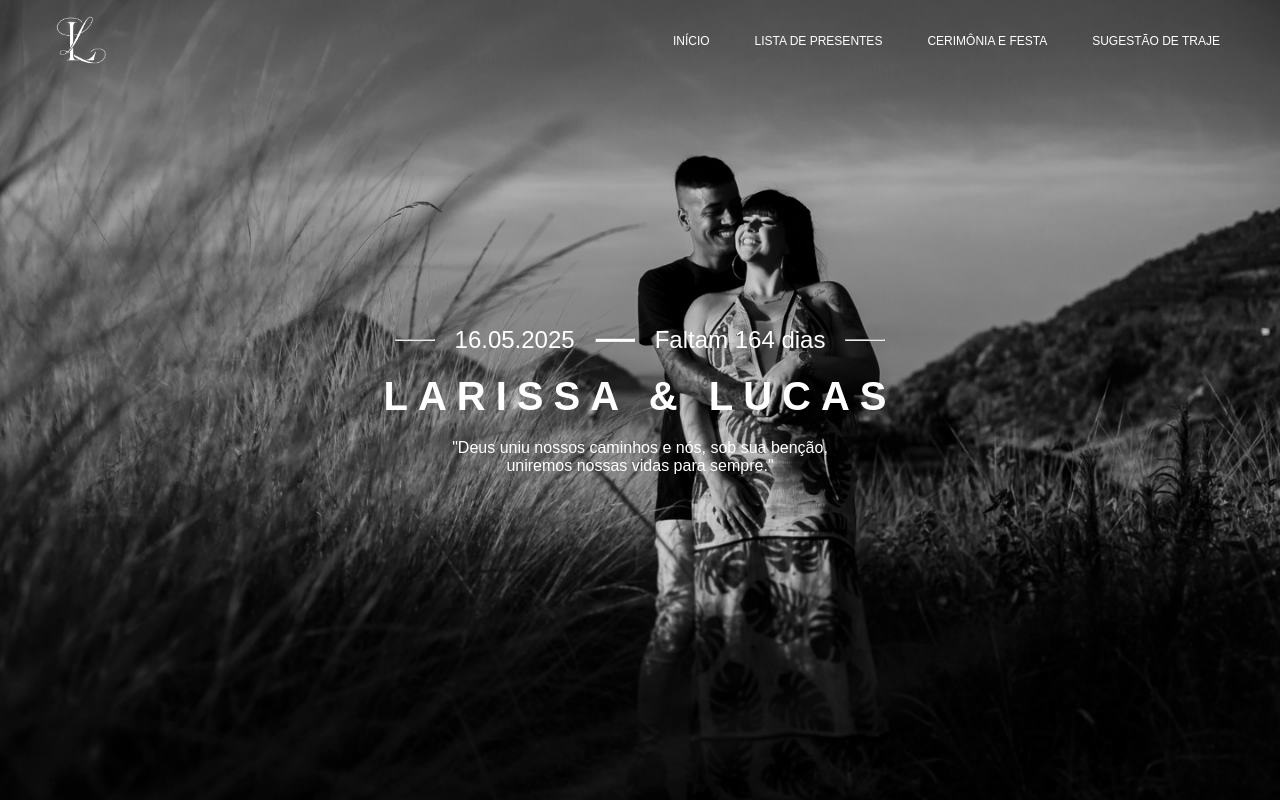
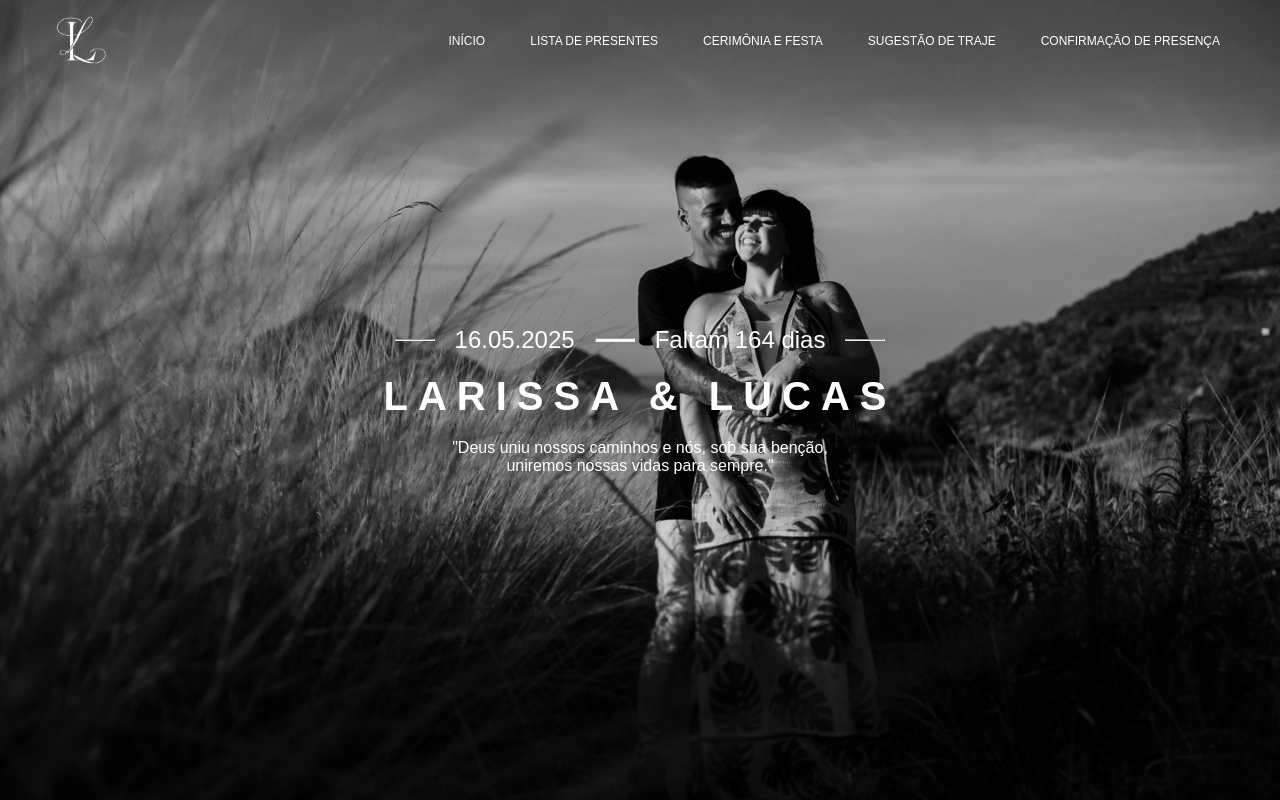
Before and after one commit to LucasPedruo/Meu-site-de-casamento, an Angular app: page /inicio in a window 1280 px wide. Shown: the top 800 px of the page. Built offline with nearby package versions, Linux system fonts and the light colour scheme.

Commit message:
Adiciona rota e link para confirmação de presença

```diff
--- a/src/app/app.component.html
+++ b/src/app/app.component.html
@@ -10,6 +10,7 @@
         <li><a routerLink="/lista-de-presente" routerLinkActive="active">Lista de presentes</a></li>
         <li><a routerLink="/cerimonia-e-festa" routerLinkActive="active">Cerimônia e festa</a></li>
         <li><a routerLink="/sugestao-de-traje" routerLinkActive="active">Sugestão de traje</a></li>
+        <li><a routerLink="/confirmacao-de-presenca" routerLinkActive="active">Confirmação de presença</a></li>
       </ul>
     </section>
 
--- a/src/app/app.routes.ts
+++ b/src/app/app.routes.ts
@@ -13,6 +13,7 @@ export const routes: Routes = [
   { path: 'cerimonia-e-festa', component: CerimoniaEFestaComponent },
   { path: 'confirmacao-de-presenca', component: ConfirmacaoDePresencaComponent },
   { path: 'sugestao-de-traje', component: SugestaoDeTrajeComponent },
+  { path: 'confirmacao-de-presenca', component: ConfirmacaoDePresencaComponent },
 ];
 
 @NgModule({
```
